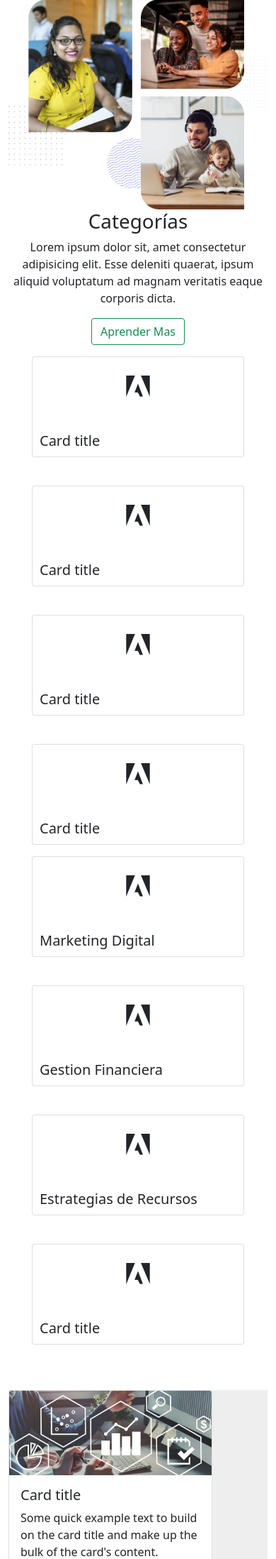
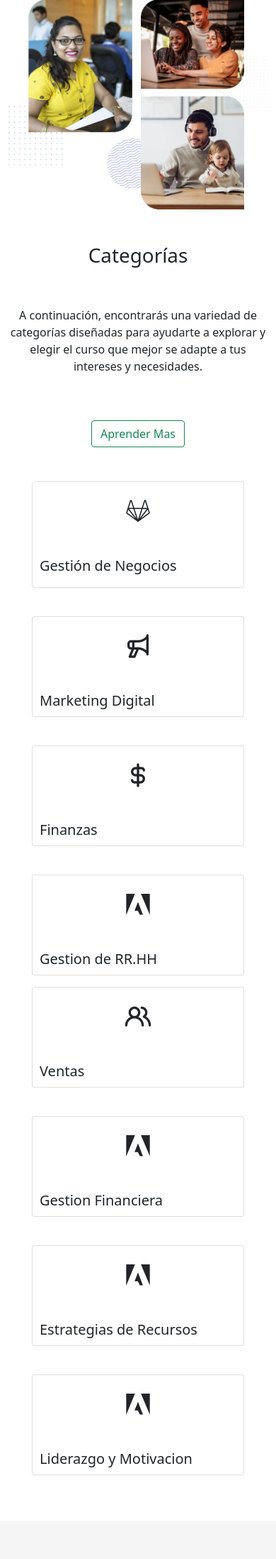
Before and after one commit to jvillarroelp/TIS_E-Learning_Project, a PHP site: page / in a window 390 px wide. Shown: the part 376-2572 px from the top of the page at 71% size. Run offline with PHP 8.4, Linux system fonts and the light colour scheme.

Commit message:
card-index

```diff
--- a/e_learning/css/estilo.css
+++ b/e_learning/css/estilo.css
@@ -0,0 +1,23 @@
+.carousel-control-prev,
+.carousel-control-next {
+    opacity: 1;
+}
+
+.carousel-control-prev:hover,
+.carousel-control-next:hover {
+    background: rgba(0,0,0,0.7) !important;
+}
+
+/* Para asegurar que los botones estén siempre visibles */
+#carouselExample {
+    position: relative;
+}
+
+/* Ajuste para que los controles no se superpongan con las cards */
+#carouselExample .carousel-control-prev {
+    left: -20px;
+}
+
+#carouselExample .carousel-control-next {
+    right: -20px;
+}
--- a/e_learning/index.php
+++ b/e_learning/index.php
@@ -32,12 +32,12 @@
 
 <section class="categories-section">
     <div class="container categories__container">
-        <div class="categories__left text-center">
+        <div class="categories__left text-center pt-5 ">
             <h1>Categorías</h1>
-            <p>
-                Lorem ipsum dolor sit, amet consectetur adipisicing elit. Esse deleniti quaerat, ipsum aliquid voluptatum ad magnam veritatis eaque corporis dicta.
+            <p class="pt-5">
+                A continuación, encontrarás una variedad de categorías diseñadas para ayudarte a explorar y elegir el curso que mejor se adapte a tus intereses y necesidades.
             </p>
-            <a href="#" class="btn btn-outline-success mb-3">Aprender Mas</a>
+            <a href="#" class="btn btn-outline-success mb-3 mb-5 mt-5">Aprender Mas</a>
         </div>
         <div class="container mb-5 ">
             <div class="row g-4">
@@ -46,11 +46,11 @@
                     <div class="card mb-3" style="max-width: 300px; margin: 0 auto;">
                         <div class="row g-0">
                             <div class="col-md-4 d-flex justify-content-center align-items-center" style="font-size: 2.5rem; padding: 10px;">
-                                <i class="uil uil-adobe"></i>
+                                <i class="uil uil-gitlab"></i>
                             </div>
                             <div class="col-md-8">
                                 <div class="card-body" style="padding: 10px;">
-                                    <h5 class="card-title pt-3" style="font-size: 1.25rem; margin-bottom: 0;">Card title</h5>
+                                    <h5 class="card-title pt-3" style="font-size: 1.25rem; margin-bottom: 0;">Gestión de Negocios <h5>
                                 </div>
                             </div>
                         </div>
@@ -62,11 +62,11 @@
                     <div class="card mb-3" style="max-width: 300px; margin: 0 auto;">
                         <div class="row g-0">
                             <div class="col-md-4 d-flex justify-content-center align-items-center" style="font-size: 2.5rem; padding: 10px;">
-                                <i class="uil uil-adobe"></i>
+                                <i class="uil uil-megaphone"></i>
                             </div>
                             <div class="col-md-8">
                                 <div class="card-body" style="padding: 10px;">
-                                    <h5 class="card-title pt-3" style="font-size: 1.25rem; margin-bottom: 0;">Card title</h5>
+                                    <h5 class="card-title pt-3" style="font-size: 1.25rem; margin-bottom: 0;">Marketing Digital</h5>
                                 </div>
                             </div>
                         </div>
@@ -78,11 +78,11 @@
                     <div class="card mb-3" style="max-width: 300px; margin: 0 auto;">
                         <div class="row g-0">
                             <div class="col-md-4 d-flex justify-content-center align-items-center" style="font-size: 2.5rem; padding: 10px;">
-                                <i class="uil uil-adobe"></i>
+                                <i class="uil uil-dollar-alt"></i>
                             </div>
                             <div class="col-md-8">
                                 <div class="card-body" style="padding: 10px;">
-                                    <h5 class="card-title pt-3" style="font-size: 1.25rem; margin-bottom: 0;">Card title</h5>
+                                    <h5 class="card-title pt-3" style="font-size: 1.25rem; margin-bottom: 0;">Finanzas</h5>
                                 </div>
                             </div>
                         </div>
@@ -98,7 +98,7 @@
                             </div>
                             <div class="col-md-8">
                                 <div class="card-body" style="padding: 10px;">
-                                    <h5 class="card-title pt-3" style="font-size: 1.25rem; margin-bottom: 0;">Card title</h5>
+                                    <h5 class="card-title pt-3" style="font-size: 1.25rem; margin-bottom: 0;">Gestion de RR.HH</h5>
                                 </div>
                             </div>
                         </div>
@@ -111,11 +111,11 @@
                     <div class="card mb-3" style="max-width: 300px; margin: 0 auto;">
                         <div class="row g-0">
                             <div class="col-md-4 d-flex justify-content-center align-items-center" style="font-size: 2.5rem; padding: 10px;">
-                                <i class="uil uil-adobe"></i>
+                                <i class="uil uil-users-alt"></i>
                             </div>
                             <div class="col-md-8">
                                 <div class="card-body" style="padding: 10px;">
-                                    <h5 class="card-title pt-3" style="font-size: 1.25rem; margin-bottom: 0;">Marketing Digital</h5>
+                                    <h5 class="card-title pt-3" style="font-size: 1.25rem; margin-bottom: 0;">Ventas</h5>
                                 </div>
                             </div>
                         </div>
@@ -163,7 +163,7 @@
                             </div>
                             <div class="col-md-8">
                                 <div class="card-body" style="padding: 10px;">
-                                    <h5 class="card-title pt-3" style="font-size: 1.25rem; margin-bottom: 0;">Card title</h5>
+                                    <h5 class="card-title pt-3" style="font-size: 1.25rem; margin-bottom: 0;">Liderazgo y Motivacion</h5>
                                 </div>
                             </div>
                         </div>
@@ -171,10 +171,13 @@
                 </div>
             </div>
         </div>
-        <div id="carouselExample" class="carousel slide mt-4" data-bs-ride="carousel"  style="background-color: rgba(169, 169, 169, 0.2);">
-            <div class="carousel-inner">
+    </div>
+    <div class="contenido pt-5" style="background-color: #f5f5f5">
+        <div class="pt-5">
+            <div id="carouselExample" class="carousel slide mt-4" data-bs-ride="carousel">
+                <div class="carousel-inner ps-5">
                     <!-- Slide 1 -->
-                <div class="carousel-item active">
+                    <div class="carousel-item active ">
                         <div class="row">
                             <!-- Card 1 -->
                             <div class="col-md-3 mb-4">
@@ -305,20 +308,24 @@
                 </div>
 
                 <!-- Controles de navegación del slider -->
-            <button class="carousel-control-prev" type="button" data-bs-target="#carouselExample" data-bs-slide="prev">
-                <span class="carousel-control-prev-icon" aria-hidden="true"></span>
+                <button class="carousel-control-prev" type="button" data-bs-target="#carouselExample" data-bs-slide="prev" style="width: 40px; height: 40px; background: rgba(0,0,0,0.5); border-radius: 50%; top: 50%; transform: translateY(-50%); margin-left: 10px;">
+                <i class="uil uil-angle-left-b" style="color: white; font-size: 24px;"></i>
                 <span class="visually-hidden">Previous</span>
             </button>
-            <button class="carousel-control-next" type="button" data-bs-target="#carouselExample" data-bs-slide="next">
-                <span class="carousel-control-next-icon" aria-hidden="true"></span>
+            <button class="carousel-control-next" type="button" data-bs-target="#carouselExample" data-bs-slide="next" style="width: 40px; height: 40px; background: rgba(0,0,0,0.5); border-radius: 50%; top: 50%; transform: translateY(-50%); margin-right: 10px;">
+                <i class="uil uil-angle-right-b" style="color: white; font-size: 24px;"></i>
                 <span class="visually-hidden">Next</span>
             </button>
+            </div>
+        </div>
+
     </div>
 
 
 
 
-    </div>
+
+
 </section>
 
 <!-- =============Termino para la sección de Categorías==============-->
--- a/e_learning/views/components/header.php
+++ b/e_learning/views/components/header.php
@@ -8,7 +8,7 @@
 
     <!-- ICONOS DE LA LIBRERÍA UNICONS -->
     <link rel="stylesheet" href="https://unicons.iconscout.com/release/v4.0.0/css/line.css">
-
+    <link rel="stylesheet" href="estilo.css">
     <!-- GOOGLE FONTS (MONTSERRAT) -->
     <link rel="preconnect" href="https://fonts.googleapis.com">
     <link rel="preconnect" href="https://fonts.gstatic.com" crossorigin>
@@ -35,7 +35,7 @@
                         <a class="nav-link text-white" href="views/register_view.php">Registrarse</a>
                     </li>
                     <li class="nav-item">
-                        <a class="nav-link  text-white" href="views/user/panel.php" tabindex="-1" aria-disabled="true">Disabled</a>
+                        <a class="nav-link  text-white" href="views/user/panel.php" tabindex="-1" aria-disabled="true">Tablero de aprendizaje</a>
                     </li>
                 </ul>
             </div>
--- a/e_learning/views/user/panel.php
+++ b/e_learning/views/user/panel.php
@@ -17,7 +17,7 @@
                     <nav class="navbar navbar-light bg-light">
                         <div class="container-fluid">
                             <form class="d-flex">
-                                <input class="form-control me-2" type="search" placeholder="Buscar" aria-label="Search">
+                                <input class="form-control me-2 col-md-8" type="search" placeholder="Buscar" aria-label="Search">
                                 <button class="btn btn-outline-success" type="submit">Buscar</button>
                             </form>
                         </div>
@@ -72,7 +72,8 @@
 
         <!-- Logros (col-md-4) -->
         <div class="col-md-4" style="background-color: #f0f0f0; min-height: 100%; position: absolute; right: 0; top: 0;">
-            <section class="cuerpo p-4 pt-5 ">
+            <section class="cuerpo p-4 pt-5">
+                <div class="cotenedor pt-5">
                     <h3>LOGROS</h3>
                     <div class="d-flex align-items-center">
                         <div class="flex-shrink-0">
@@ -82,6 +83,7 @@
                             <p>This is some content from a media component.</p>
                         </div>
                     </div>
+                </div>
             </section>
         </div>
     </div>
```
Lines whose indentation alone changed are shown as unchanged.
